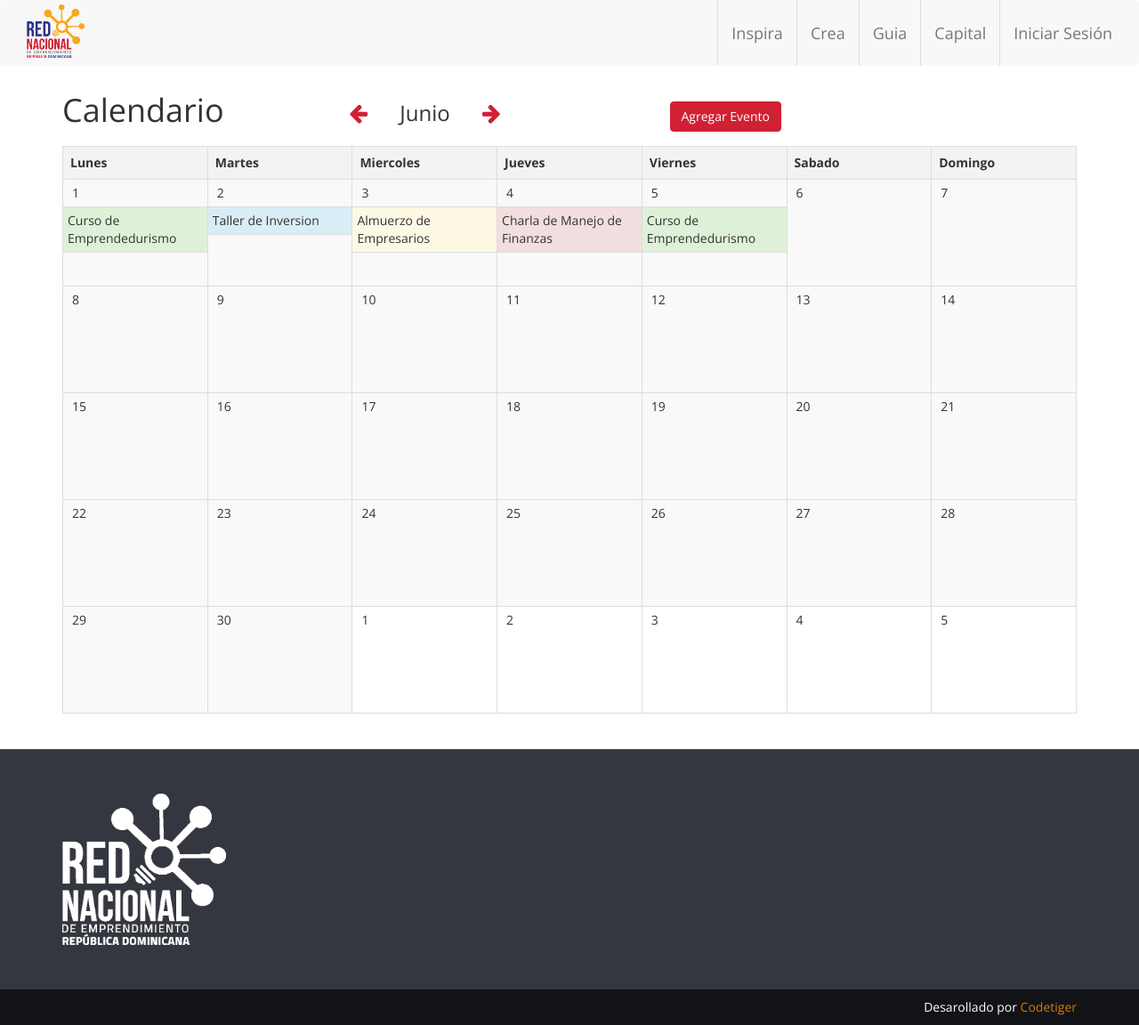
After one commit to xpostudio4/red-de-emprendimiento, a Django app: page /calendar/ in a window 1280 px wide. The commit adds this page. Shown: the whole page at 89% size. Run offline with Django 3.2, Linux system fonts and the light colour scheme; parts of the project's set-up code (start-up, migrations or seed data) failed here and were passed over; some libraries are stand-ins or nearby versions.

Commit message:
added calendar page

```diff
--- a/app/app/urls.py
+++ b/app/app/urls.py
@@ -12,6 +12,7 @@ urlpatterns = patterns('',
     # Examples:
     url(r'^inspira/', 'app.views.inspire'),
     url(r'^perfil/', 'app.views.profile'),
+    url(r'^calendar/', 'app.views.calendar'),
     # url(r'^app/', include('app.foo.urls')),
     url(r'^accounts/', include('institutions.urls')),
     url(r'^signin/$', 'institutions.views.signin'),
--- a/app/app/views.py
+++ b/app/app/views.py
@@ -31,6 +31,9 @@ def inspire(request):
 def profile(request):
 
     return render(request, 'site/perfil.html')
+
+def calendar(request):
+    return render(request, 'site/calendar.html')
 
 @login_required
 def dashboard(request):
--- a/app/static/css/style.css
+++ b/app/static/css/style.css
@@ -236,6 +236,59 @@ body {
 }
 
 /*******************************
+           Calendar
+*******************************/
+
+.calendar {
+	padding: 20px;
+}
+
+.calendar h1 {
+	margin: 10px 0px;
+}
+
+.calendar th {
+	background-color: #F3F3F3;
+}
+
+.calendar .btn-primary {
+	margin-top: 20px;
+}
+
+.calendar-header {
+	margin-bottom: 10px;
+}
+
+.month i {
+	margin: 0px 30px;
+	color: #D12033;
+}
+
+.day {
+	padding: 0px !important;
+	background-color: #F9F9F9;
+	width: 150px !important;
+	height: 120px;
+	min-height: 100px
+}
+
+.day-dark {
+	background-color: #fff;
+}
+
+.day-number {
+	padding: 5px 10px;
+	margin: 0px;
+}
+
+.activity p {
+	padding: 5px;
+	border-top: 1px solid #ddd;
+	border-bottom: 1px solid #ddd;
+}
+
+
+/*******************************
            Footer
 *******************************/
 
--- /dev/null
+++ b/app/templates/site/calendar.html
@@ -0,0 +1,274 @@
+
+{% extends "base.html" %}
+
+{% load staticfiles %}
+
+{% block content %}
+
+<div class="calendar">
+  <div class="container">
+   <div class="calendar-header">
+       <div class="row">
+
+         <div class="col-sm-3">
+            <h1>Calendario</h1>
+          </div>
+          <div class="col-sm-4">
+           <h3 class="month"><i class="fa fa-arrow-left"></i> Junio <i class="fa fa-arrow-right"></i> </h3>
+          </div>
+          <div class="col-sm-5">
+            <a href="" class="btn btn-primary">Agregar Evento</a>
+          </div>
+      </div>
+    </div>
+    <div class="row">
+      <div class="col-sm-12">
+        <div class="calendar-box">
+          <table class="table  table-bordered">
+            <tr>
+              <th>Lunes</th>
+              <th>Martes</th>
+              <th>Miercoles</th>
+              <th>Jueves</th>
+              <th>Viernes</th>
+              <th>Sabado</th>
+              <th>Domingo</th>
+            </tr>
+            <tr>
+              <td class="day">
+                <div>
+                  <p class="day-number">1</p>
+                </div>
+                <div class="activity">
+                  <p class="bg-success">Curso de Emprendedurismo</p>
+                </div>
+              </td>
+              <td class="day">
+                <div>
+                  <p class="day-number">2</p>
+                </div>
+                <div class="activity">
+                  <p class="bg-info">Taller de Inversion</p>
+                </div>
+              </td>
+              <td class="day">
+                <div>
+                  <p class="day-number">3</p>
+                </div>
+                <div class="activity">
+                  <p class="bg-warning">Almuerzo de Empresarios</p>
+                </div>
+              </td>
+              <td class="day">
+                <div>
+                  <p class="day-number">4</p>
+                </div>
+                <div class="activity">
+                  <p class="bg-danger">Charla de Manejo de Finanzas</p>
+                </div>
+              </td>
+              <td class="day">
+                <div>
+                  <p class="day-number">5</p>
+                </div>
+                <div class="activity">
+                  <p class="bg-success">Curso de Emprendedurismo</p>
+                </div>
+              </td>
+              <td class="day">
+                <div>
+                  <p class="day-number">6</p>
+                </div>
+
+              </td>
+              <td class="day">
+                <div>
+                  <p class="day-number">7</p>
+                </div>
+
+              </td>
+            </tr>
+            <tr>
+              <td class="day">
+                <div>
+                  <p class="day-number">8</p>
+                </div>
+
+              </td>
+              <td class="day">
+                <div>
+                  <p class="day-number">9</p>
+                </div>
+
+              </td>
+              <td class="day">
+                <div>
+                  <p class="day-number">10</p>
+                </div>
+
+              </td>
+              <td class="day">
+                <div>
+                  <p class="day-number">11</p>
+                </div>
+
+              </td>
+              <td class="day">
+                <div>
+                  <p class="day-number">12</p>
+                </div>
+
+              </td>
+              <td class="day">
+                <div>
+                  <p class="day-number">13</p>
+                </div>
+
+              </td>
+              <td class="day">
+                <div>
+                  <p class="day-number">14</p>
+                </div>
+
+              </td>
+            </tr>
+            <tr>
+              <td class="day">
+                <div>
+                  <p class="day-number">15</p>
+                </div>
+
+              </td>
+              <td class="day">
+                <div>
+                  <p class="day-number">16</p>
+                </div>
+
+              </td>
+              <td class="day">
+                <div>
+                  <p class="day-number">17</p>
+                </div>
+
+              </td>
+              <td class="day">
+                <div>
+                  <p class="day-number">18</p>
+                </div>
+
+              </td>
+              <td class="day">
+                <div>
+                  <p class="day-number">19</p>
+                </div>
+
+              </td>
+              <td class="day">
+                <div>
+                  <p class="day-number">20</p>
+                </div>
+
+              </td>
+              <td class="day">
+                <div>
+                  <p class="day-number">21</p>
+                </div>
+
+              </td>
+            </tr>
+            <tr>
+              <td class="day">
+                <div>
+                  <p class="day-number">22</p>
+                </div>
+
+              </td>
+              <td class="day">
+                <div>
+                  <p class="day-number">23</p>
+                </div>
+
+              </td>
+              <td class="day">
+                <div>
+                  <p class="day-number">24</p>
+                </div>
+
+              </td>
+              <td class="day">
+                <div>
+                  <p class="day-number">25</p>
+                </div>
+
+              </td>
+              <td class="day">
+                <div>
+                  <p class="day-number">26</p>
+                </div>
+
+              </td>
+              <td class="day">
+                <div>
+                  <p class="day-number">27</p>
+                </div>
+
+              </td>
+              <td class="day">
+                <div>
+                  <p class="day-number">28</p>
+                </div>
+
+              </td>
+            </tr>
+            <tr>
+              <td class="day">
+                <div>
+                  <p class="day-number">29</p>
+                </div>
+
+              </td>
+              <td class="day">
+                <div>
+                  <p class="day-number">30</p>
+                </div>
+
+              </td>
+              <td class="day day-dark">
+                <div>
+                  <p class="day-number">1</p>
+                </div>
+
+              </td>
+              <td class="day day-dark">
+                <div>
+                  <p class="day-number">2</p>
+                </div>
+
+              </td>
+              <td class="day day-dark">
+                <div>
+                  <p class="day-number">3</p>
+                </div>
+
+              </td>
+              <td class="day day-dark">
+                <div>
+                  <p class="day-number">4</p>
+                </div>
+
+              </td>
+              <td class="day day-dark">
+                <div>
+                  <p class="day-number">5</p>
+                </div>
+
+              </td>
+            </tr>
+          </table>
+        </div>
+      </div>
+    </div>
+  </div><!-- /container -->
+</div><!-- /companies -->
+
+{% endblock content %}
```
